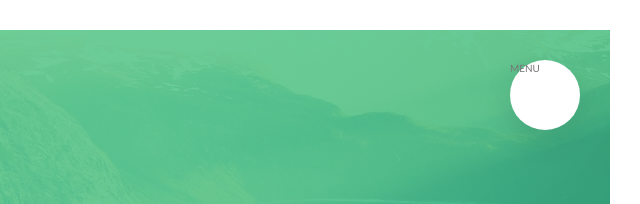
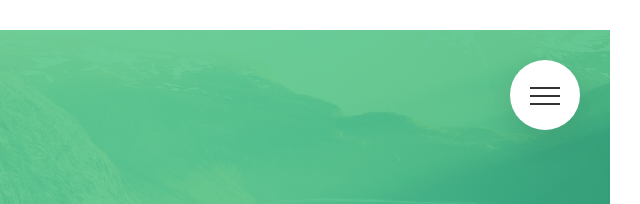
Before and after one commit to DZamora54/advancedCssCourse, a website: page natours/index.html in a window 1280 px wide. Shown: the top 204 px of the page, 640-1280 px from the left. Drawn offline with Linux system fonts and the light colour scheme.

Commit message:
added the functionality and animation to the navigation button.

```diff
--- a/natours/index.html
+++ b/natours/index.html
@@ -19,7 +19,9 @@
       <div class="navigation">
         <input type="checkbox" class="navigation__checkbox" id="navi-toggle">
 
-        <label for="navi-toggle" class="navigation__button">MENU</label>
+        <label for="navi-toggle" class="navigation__button">
+          <span class="navigation__icon">&nbsp;</span>
+        </label>
 
         <!-- background element is empty and navigation is placed on top of it. -->
         <div class="navigation__background">&nbsp;</div>
--- a/natours/sass/layouts/_navigation.scss
+++ b/natours/sass/layouts/_navigation.scss
@@ -18,6 +18,8 @@
     z-index: 2000;
 
     box-shadow: 0 1rem 3rem rgba($color-black, .1);
+    text-align: center;
+    cursor: pointer;
   }
 
   &__background {
@@ -30,7 +32,7 @@
     right: 6.5rem;
     background-image: radial-gradient($color-primary-light, $color-primary-dark);
     z-index: 1000;
-    transition: transform .8s cubic-bezier(0.83, 0, 0.17, 1);
+    transition: transform .8s cubic-bezier(0.86, 0, 0.17, 1);
 
     // transform: scale(80);
   }
@@ -44,8 +46,7 @@
 
     opacity: 0;
     width: 0;
-    transition: all .8s;
-
+    transition: all .8s cubic-bezier(0.68, -0.55, 0.265, 1.55);
   }
 
   &__list {
@@ -58,7 +59,6 @@
     list-style: none;
     text-align: center;
     width: 100%;
-
   }
 
   &__item {
@@ -94,12 +94,65 @@
     }
   }
 
+  // FUNCTIONALITY
   &__checkbox:checked ~ &__background {
-    transform: scale(80);
+    transform: scale(70);
   }
 
   &__checkbox:checked ~ &__nav {
     opacity: 1;
     width: 100%;
   }
+
+  // ICON
+  &__icon {
+    position: relative;
+    margin-top: 3.5rem;
+
+    &,
+    &::before,
+    &::after {
+      width: 3rem;
+      height: 2px;
+      background-color: $color-grey-dark-3;
+      display: inline-block;
+    }
+
+    &::before,
+    &::after {
+      content: "";
+      position: absolute;
+      left: 0;
+      transition: all .2s;
+    }
+
+    &::before { top: -.8rem;}
+    &::after { top: .8rem;}
+  }
+
+  // &__icon is a child element of &__button
+  &__button:hover &__icon::before {
+    top: -1rem;
+  }
+  &__button:hover &__icon::after {
+    top: 1rem;
+  }
+
+  // using adjacent sibling. when the checkbox is checked the button, the checkbox's sibling, and the icon, the botton's child is selected.
+  &__checkbox:checked + &__button &__icon {
+    // hides the middle line in the menu icon
+    background-color: transparent;
+  }
+
+  &__checkbox:checked + &__button &__icon::before {
+    // rotates the top icon line and moves it to the center of the icon
+    top: 0;
+    transform: rotate(45deg);
+  }
+
+  &__checkbox:checked + &__button &__icon::after {
+    // rotates the top icon line and moves it to the center of the icon
+    top: 0;
+    transform: rotate(-45deg);
+  }
 }
```
Also changed, not shown: natours/css/style.css.
